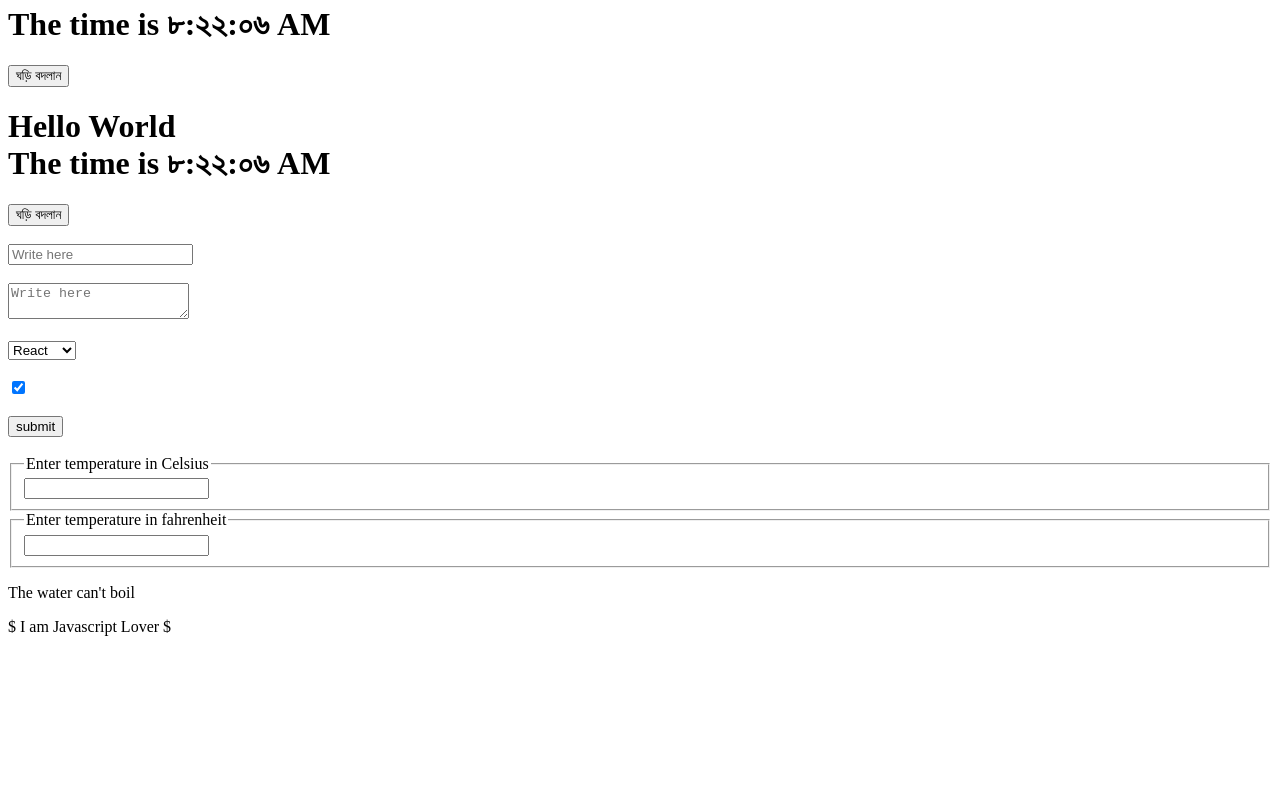
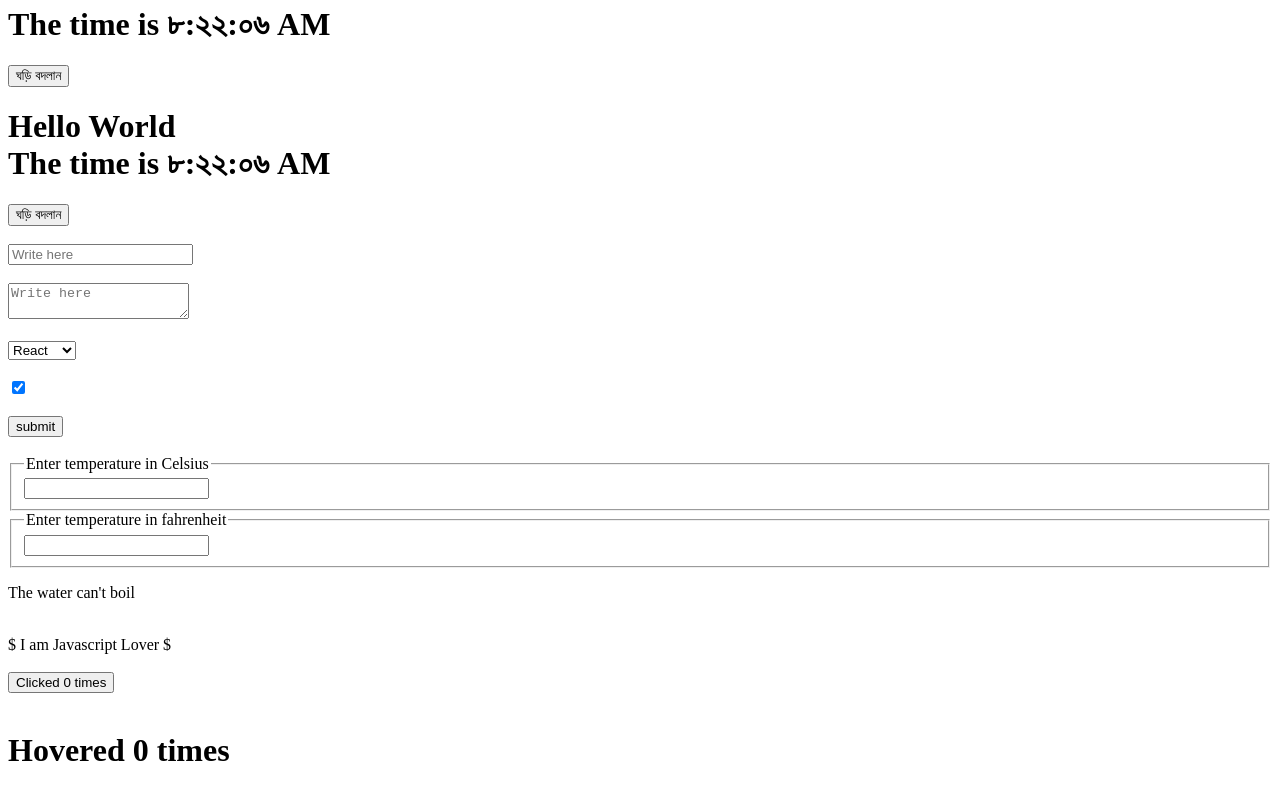
Before and after one commit to Ndhossain/reactpractice, a React (Create React App) app in the folder my-app/: page / in a window 1280 px wide. Shown: the part 191-982 px from the top of the page. Before the commit the page ends 835 px from the top, so only its background shows below. Built offline with nearby package versions, Linux system fonts and the light colour scheme.

Commit message:
Higher Order Components (HOC)

```diff
--- a/my-app/src/App.js
+++ b/my-app/src/App.js
@@ -1,7 +1,9 @@
 import Calculator from './components/Calculator';
+import ClickCounter from './components/ClickCounter';
 import Clocklist from './components/Clocklist';
 import Emoji from './components/Emoji';
 import Form from './components/Form';
+import HoverCounter from './components/HoverCounter';
 import Text from './components/Text';
 
 function App() {
@@ -19,8 +21,17 @@
             <div>
                 <Calculator />
             </div>
+            <br />
             <div>
                 <Emoji>{({ addEmoji }) => <Text addEmoji={addEmoji} />}</Emoji>
+            </div>
+            <br />
+            <div>
+                <ClickCounter />
+            </div>
+            <br />
+            <div>
+                <HoverCounter />
             </div>
         </>
     );
--- /dev/null
+++ b/my-app/src/components/ClickCounter.js
@@ -0,0 +1,14 @@
+import withCounter from './HOC/withCounter';
+
+function ClickCounter(props) {
+    const { count, handleChange } = props;
+    return (
+        <div>
+            <button type="button" onClick={handleChange}>
+                Clicked {count} times
+            </button>
+        </div>
+    );
+}
+
+export default withCounter(ClickCounter);
--- /dev/null
+++ b/my-app/src/components/HOC/withCounter.js
@@ -0,0 +1,21 @@
+import React from 'react';
+
+const withCounter = (OriginalComponent) => {
+    class NewComponent extends React.Component {
+        state = {
+            count: 0,
+        };
+
+        handleChange = () => {
+            this.setState((prevState) => ({ count: prevState.count + 1 }));
+        };
+
+        render() {
+            const { count } = this.state;
+            return <OriginalComponent count={count} handleChange={this.handleChange} />;
+        }
+    }
+    return NewComponent;
+};
+
+export default withCounter;
--- /dev/null
+++ b/my-app/src/components/HoverCounter.js
@@ -0,0 +1,12 @@
+import withCounter from './HOC/withCounter';
+
+function ClickCounter(props) {
+    const { count, handleChange } = props;
+    return (
+        <div>
+            <h1 onMouseOver={handleChange}>Hovered {count} times</h1>
+        </div>
+    );
+}
+
+export default withCounter(ClickCounter);
```
Also changed, not shown: 1 other file (tests, documents, lock files or other folders).
